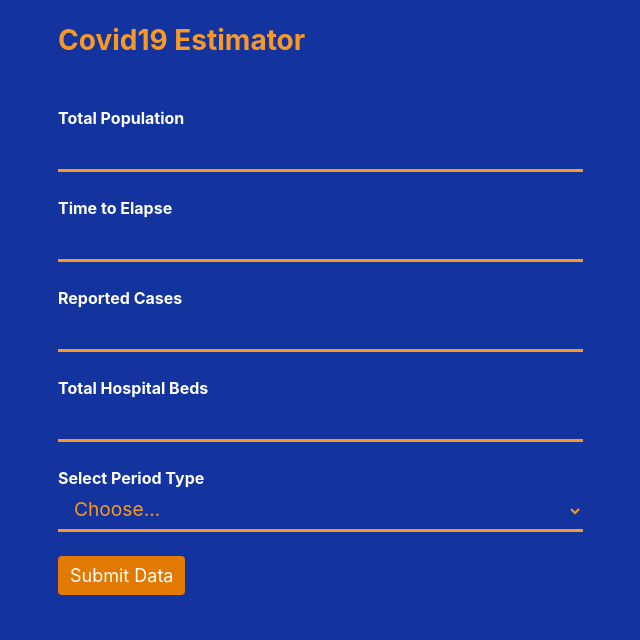
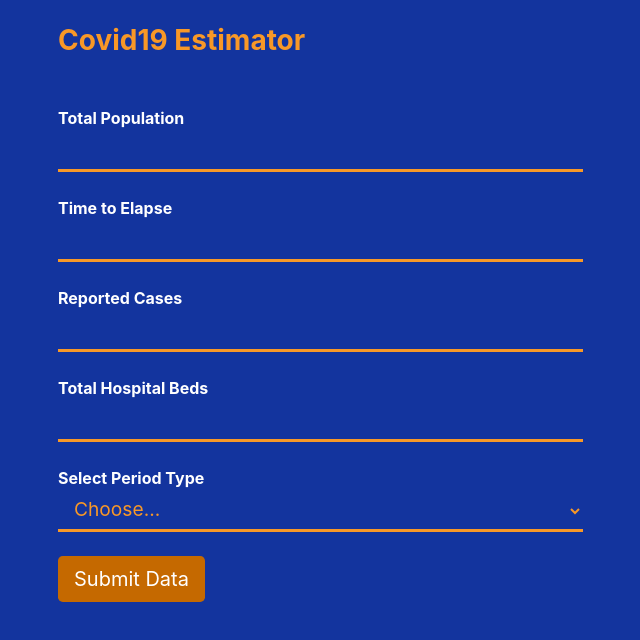
Before and after one commit to abayomijohn273/covid-estimator, a React (Create React App) app: page / in a window 1280 px wide. Shown: the top 640 px of the page, without its empty margins (42-682 px from the left). Built offline with nearby package versions, Linux system fonts and the light colour scheme.

Commit message:
fixed styling

```diff
--- a/src/App.css
+++ b/src/App.css
@@ -45,9 +45,8 @@ input::placeholder {
 .btn,
 .btn:hover {
   color: white;
-  font-size: 18px;
-  background: #e27901;
-  border: #e27901;
+  background: #c56900;
+  border: #c56900;
 }
 select:focus {
   background: none !important;
--- a/src/App.js
+++ b/src/App.js
@@ -105,7 +105,7 @@ function App() {
               </div>
               <button
                 type="submit"
-                className="btn btn-md btn-success mb-4"
+                className="btn btn-lg mb-4"
                 id="data-go-estimate"
                 aria-labelledby="data-go-estimate"
               >
```
